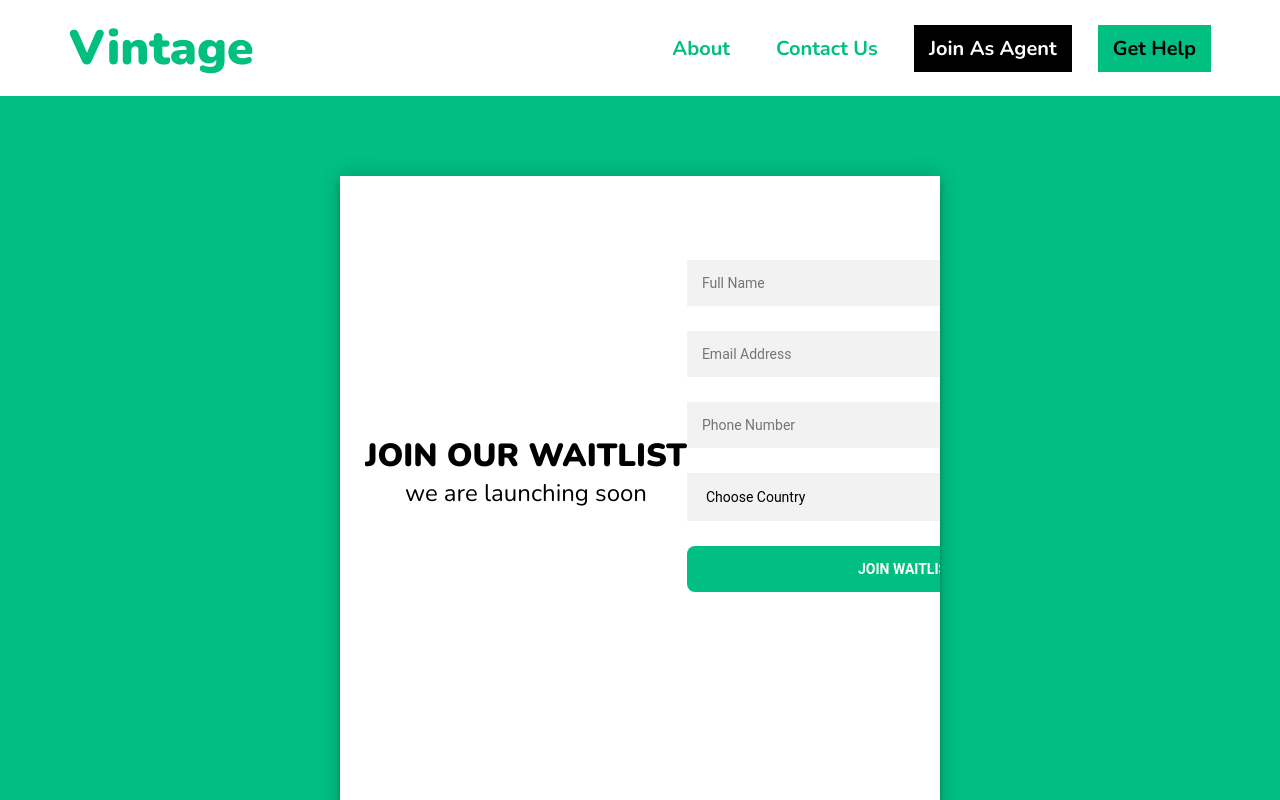
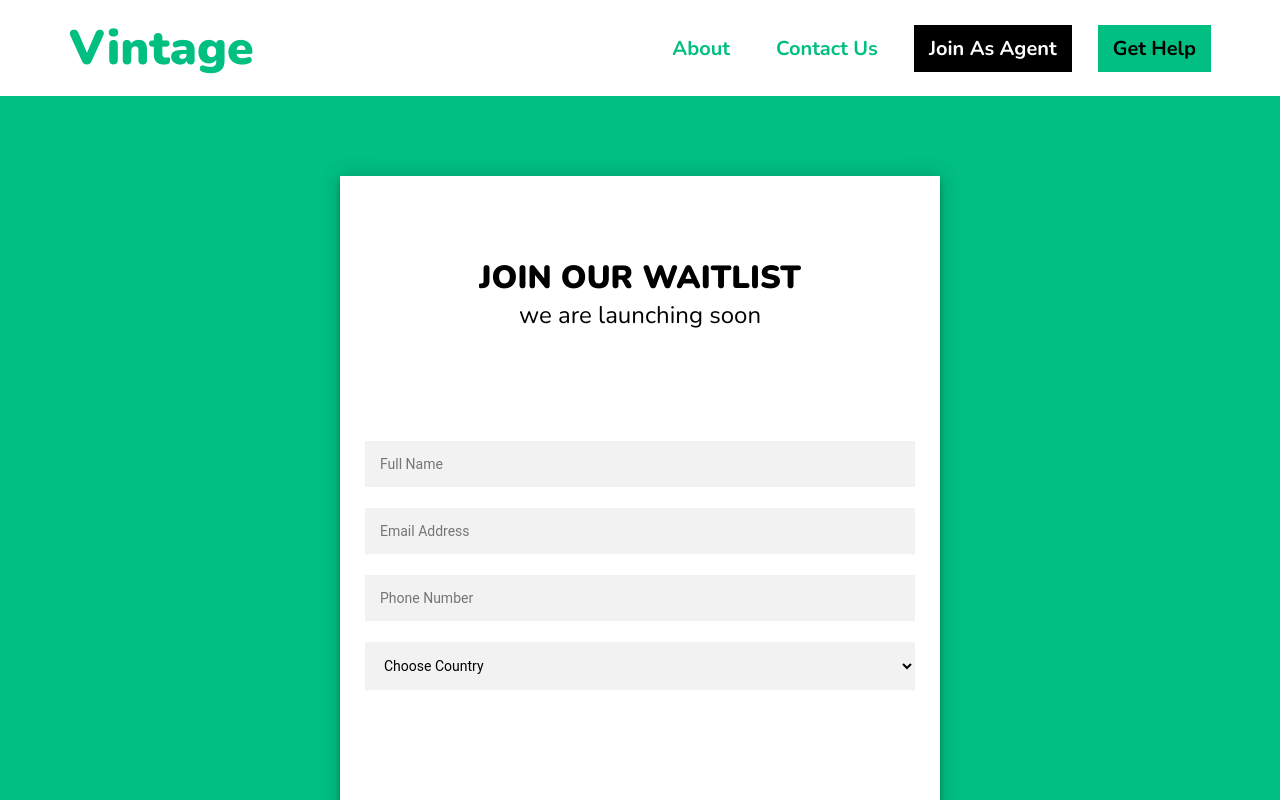
Before and after one commit to lawal-olaotan/Vintage_website, a plain HTML site: page Waitlist.html in a window 1280 px wide. Shown: the top 800 px of the page. Drawn offline with nearby package versions, Linux system fonts and the light colour scheme.

Commit message:
waitform

```diff
--- a/style.css
+++ b/style.css
@@ -150,7 +150,7 @@ nav{
     padding: 0 40px;
 }
 
-form{
+form,.waitform{
 
     height: 50%;
     width: 100%;
@@ -767,7 +767,6 @@ x.footer_logo{
     .list_form p {
         font-size: 1.5rem;
         font-weight: 400;
-        margin-bottom:50px;
     }
 
     .list_form input,.list_form select {
```
